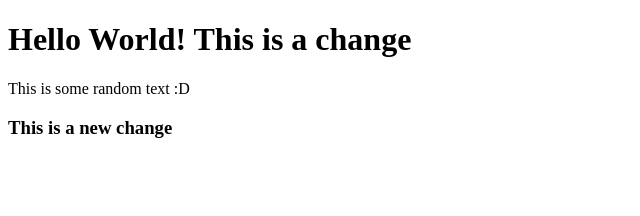
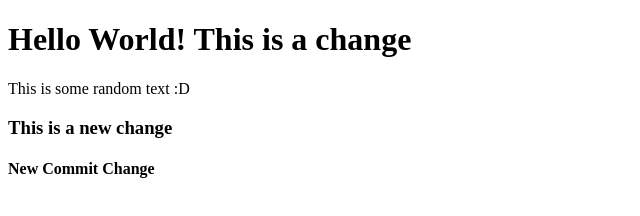
Before and after one commit to MarkyDaSharky/intro_to_git, a plain HTML site: page index.html in a window 1280 px wide. Shown: the whole page, without its empty margins (0-640 px from the left). Drawn offline with Linux system fonts and the light colour scheme.

Commit message:
new h4 for home page

```diff
--- a/index.html
+++ b/index.html
@@ -10,5 +10,6 @@
    <h1>Hello World! This is a change</h1>
    <p>This is some random text :D</p>
    <h3>This is a new change</h3>
+   <h4>New Commit Change</h4>
 </body>
 </html>
```
